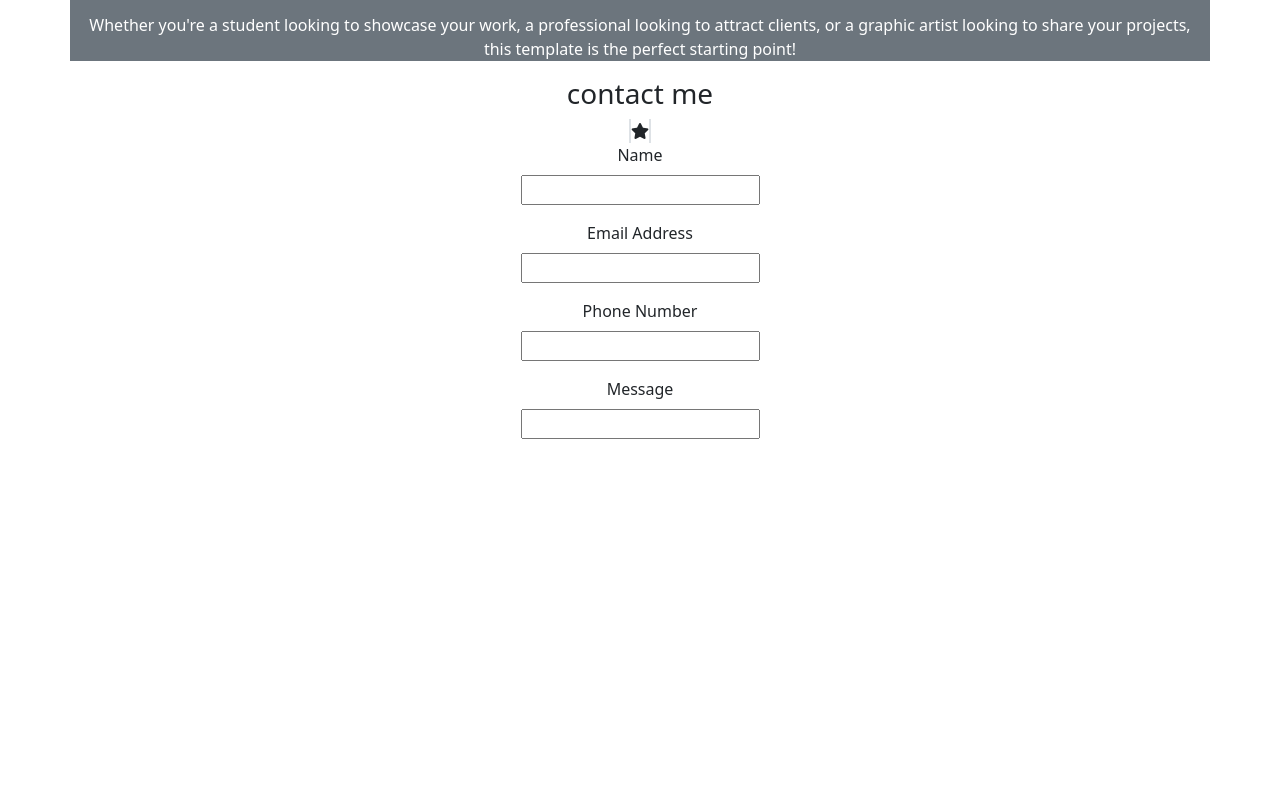
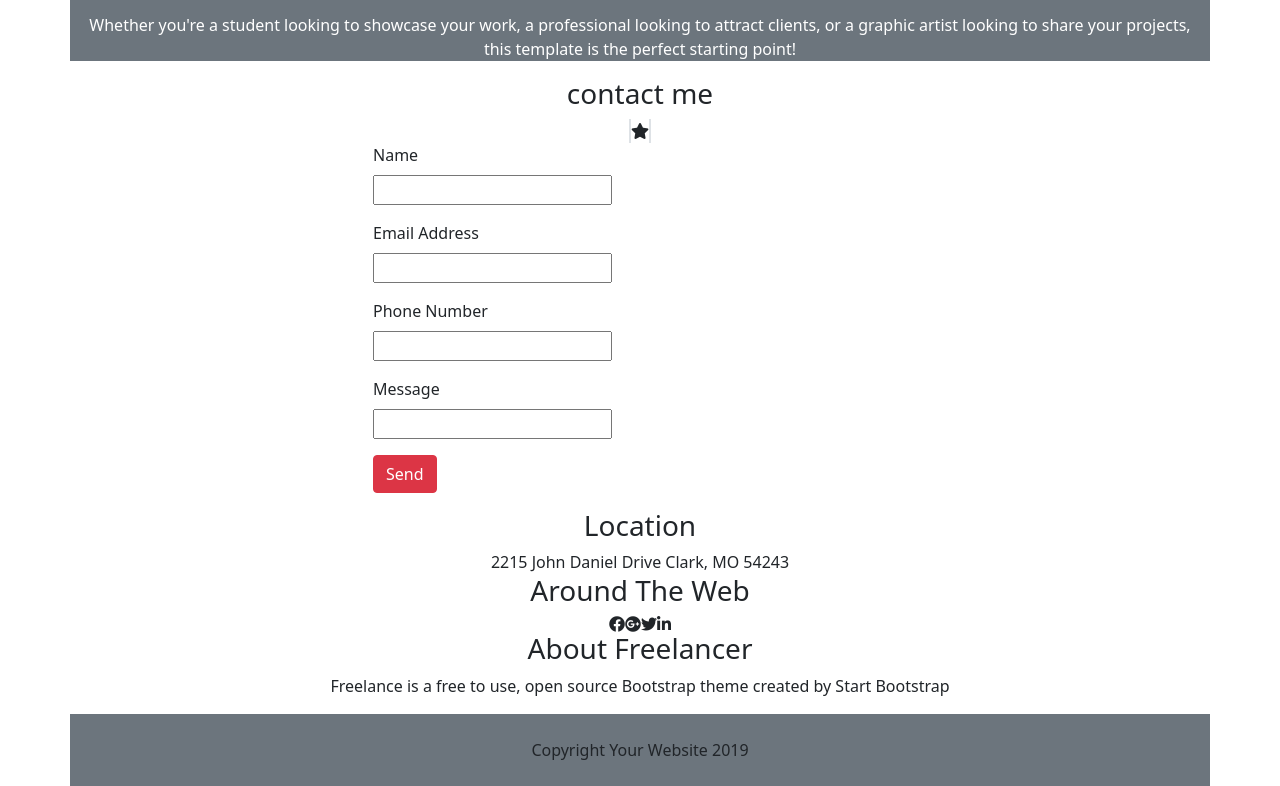
Before and after one commit to alfredochs/html-css-bootstrap-freelancer, a plain HTML site: page index.html in a window 1280 px wide. Shown: the part 5749-6535 px from the top of the page. Before the commit the page ends 6204 px from the top, so only its background shows below. Drawn offline with nearby package versions, Linux system fonts and the light colour scheme.

Commit message:
structure

```diff
--- a/index.html
+++ b/index.html
@@ -40,7 +40,9 @@
                 Graphic Artist - Web Designer - Illustrator
             </div>
         </div>
+    </header>
 
+    <main>
         <div class="container text-center">
             <h4>Portfolio</h4>
             <div class="d-flex justify-content-center">
@@ -97,16 +99,13 @@
 
 
             <form>
-                <div class="container  w-75 text-center">
+                <div class="container  w-50">
                     <div class="mb-3">
                         <label for="exampleInputEmail1" class="form-label">Name</label>
                         <div>
                             <input type="text border-bottom">
                         </div>
                     </div>
-
-
-
 
                     <div class="mb-3">
                         <label for="Email" class="form-label">Email Address</label>
@@ -126,7 +125,10 @@
                     <div class="mb-3">
                         <label for="Message" class="form-label">Message</label>
                         <div>
-                            <input type="text border-bottom">
+                            <input type="text">
+                        </div>
+                        <div class="mt-3">
+                            <button type="button" class="btn btn-danger">Send</button>
                         </div>
 
                     </div>
@@ -135,8 +137,33 @@
 
             </form>
 
+            <div class="container text-center">
+                <h3>Location</h3>
+                <span>2215 John Daniel Drive Clark, MO 54243</span>
+
+                <div>
+                    <h3>Around The Web</h3>
+                    <div class="d-flex justify-content-center">
+                        <i class="fab fa-facebook"></i>
+                        <i class="fab fa-google-plus"></i>
+                        <i class="fab fa-twitter"></i>
+                        <i class="fab fa-linkedin-in"></i>
+                    </div>
+                </div>
+                <div>
+                    <h3>About Freelancer</h3>
+                    <p>Freelance is a free to use, open source Bootstrap theme created by <span class="">Start
+                            Bootstrap</span> </p>
+                </div>
+            </div>
         </div>
-    </header>
+    </main>
+
+    <footer>
+        <div class="container bg-secondary text-center py-4">
+            <span>Copyright Your Website 2019</span>
+        </div>
+    </footer>
 
 </body>
 
```
